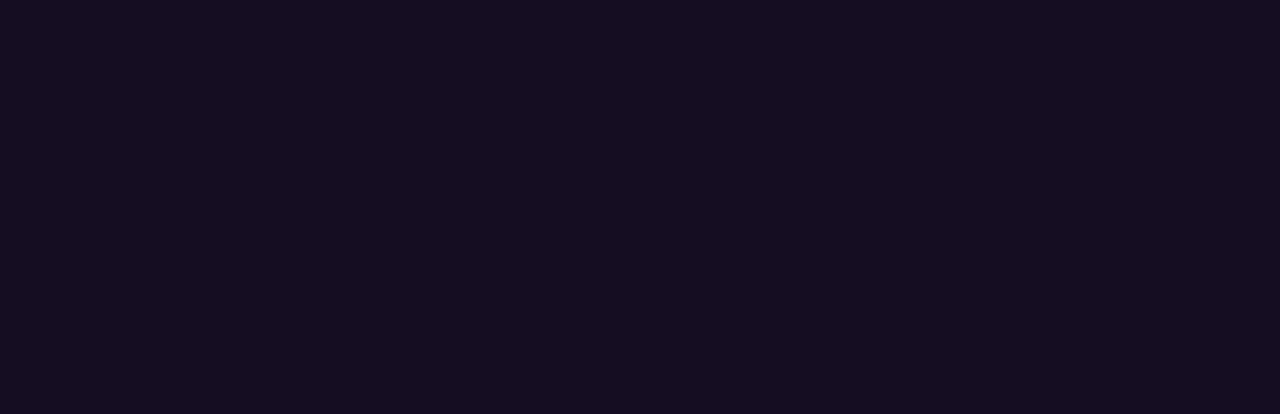
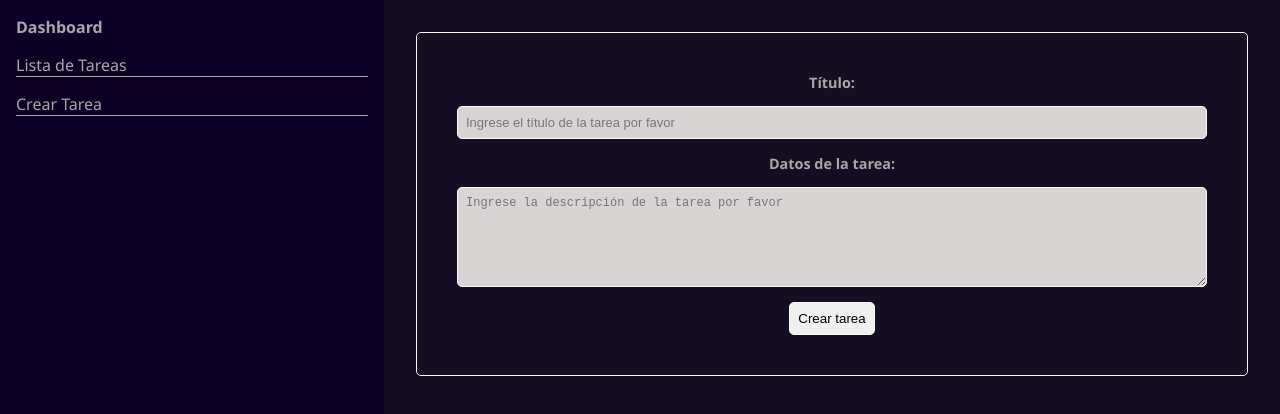
Before and after one commit to SebastianGaleano20/Challenge-ForIT2025, a React (Vite) app in the folder frontend/Task List ForIt25/: page /create in a window 1280 px wide. Before the commit this address had no page. Shown: the top 414 px of the page. Built offline with nearby package versions, Linux system fonts and the light colour scheme.

Commit message:
edit FormTask - add navigate

```diff
--- a/frontend/Task List ForIt25/src/App.tsx
+++ b/frontend/Task List ForIt25/src/App.tsx
@@ -8,8 +8,8 @@ function App() {
   return (
     <Routes>
       <Route path="/" element={<DashboardLayout />}>
-        <Route path="tareas" element={<ListTask />} />
-        <Route path="crear" element={<FormTask />} />
+        <Route path="tasks" element={<ListTask />} />
+        <Route path="create" element={<FormTask />} />
         <Route path="/tasks/edit/:id" element={<EditTask />} />
       </Route>
     </Routes>
--- a/frontend/Task List ForIt25/src/components/EditTask.tsx
+++ b/frontend/Task List ForIt25/src/components/EditTask.tsx
@@ -52,7 +52,7 @@ export default function EditTask() {
       setModalOpen(true);
       setTimeout(() => {
         setModalOpen(false);
-        navigate("/");
+        navigate("/tasks");
       }, 2000);
     } catch {
       setModalMessage("❌ Error al guardar");
--- a/frontend/Task List ForIt25/src/components/FormTask.tsx
+++ b/frontend/Task List ForIt25/src/components/FormTask.tsx
@@ -3,8 +3,10 @@ import { useState } from "react";
 import type { FormEvent } from "react";
 import type { FormData } from "../types/components";
 import Modal from "./Modal";
+import { useNavigate } from "react-router-dom";
 
 export default function FormTask() {
+  const navigate = useNavigate();
   const [modalOpen, setModalOpen] = useState(false);
   const [modalMessage, setModalMessage] = useState("");
   const [formData, setFormData] = useState<FormData>({
@@ -41,6 +43,10 @@ export default function FormTask() {
       setModalMessage("✅ Tarea creada exitosamente.");
       setModalOpen(true);
       setFormData({ title: "", description: "" });
+      setTimeout(() => {
+        setModalOpen(false);
+        navigate("/tasks");
+      }, 2000);
     } catch (error) {
       setModalMessage("❌ Ocurrió un error al crear la tarea.");
       setModalOpen(true);
--- a/frontend/Task List ForIt25/src/components/Sidebar.tsx
+++ b/frontend/Task List ForIt25/src/components/Sidebar.tsx
@@ -12,10 +12,10 @@ export default function Sidebar({ isOpen }: Props) {
       <nav>
         <ul>
           <li>
-            <Link to="/tareas">Lista de Tareas</Link>
+            <Link to="/tasks">Lista de Tareas</Link>
           </li>
           <li>
-            <Link to="/crear">Crear Tarea</Link>
+            <Link to="/create">Crear Tarea</Link>
           </li>
         </ul>
       </nav>
```
Also changed, not shown: 1 other file (tests, documents, lock files or other folders).
